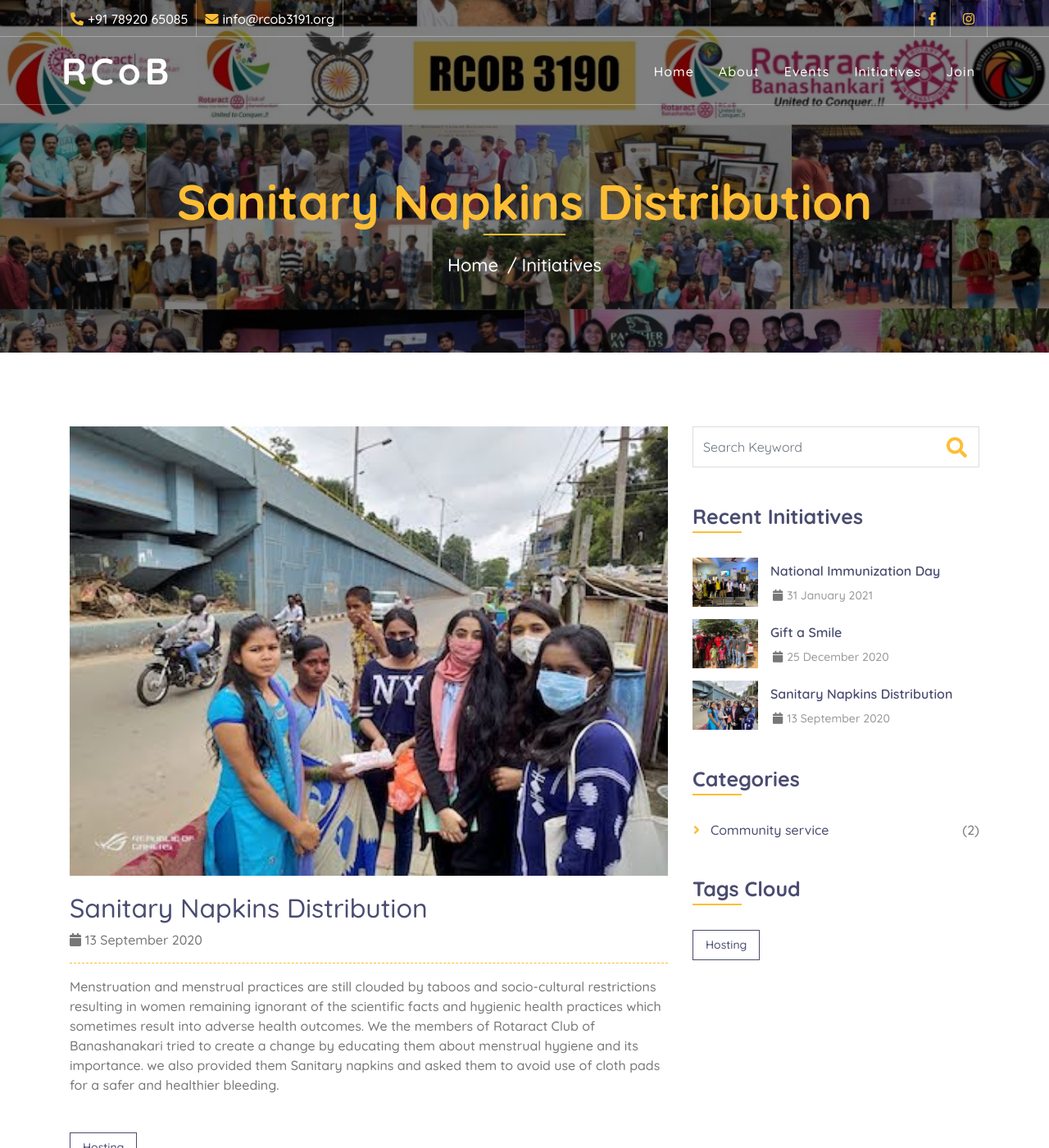
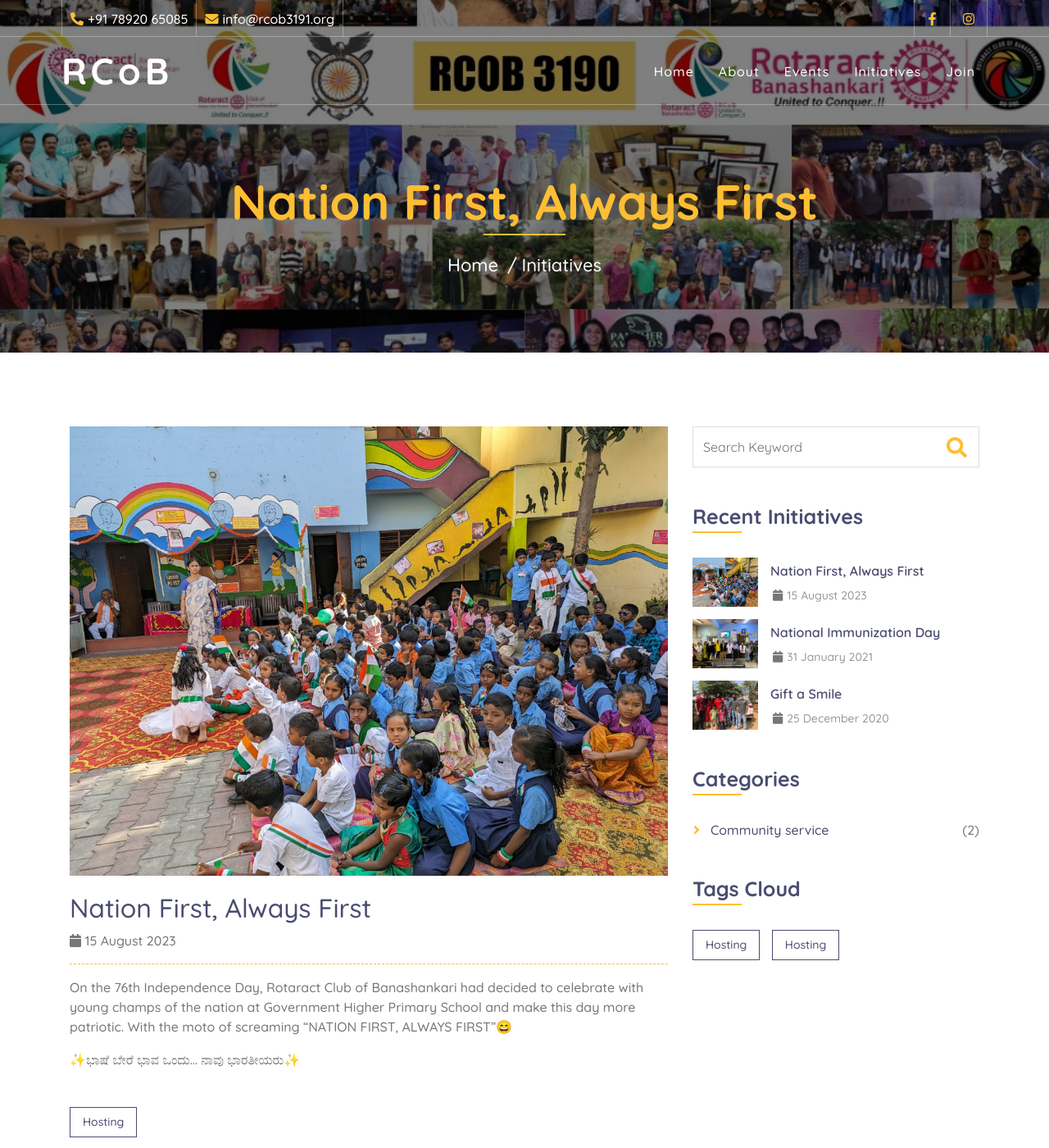
Before and after one commit to 3190rcob/rcob3190, a Jekyll site: the page built from _posts/2020-09-13-sanitary-napkins-distribution.md, in a window 1280 px wide and 1400 px high. Shown: the whole window at 82% size. Built offline with Jekyll 4.4.1, drawn with Linux system fonts in a browser that asks for light colours; nearby versions of some CDN libraries; some of the changed text lies outside the part shown.

Commit message:
Update Initiatiaves “2020-09-13-sanitary-napkins-distribution”

```diff
--- a/_posts/2020-09-13-sanitary-napkins-distribution.md
+++ b/_posts/2020-09-13-sanitary-napkins-distribution.md
@@ -1,13 +1,16 @@
 ---
 layout: post
-title: Sanitary Napkins Distribution
-date: 2020-09-13
-image: /img/uploads/2020-sanitarynapkins.jpeg
+title: Nation First, Always First
+date: 2023-08-15
+image: /img/uploads/whatsapp-image-2023-11-29-at-12.46.06.jpeg
 author: rcob
 categories:
   - Community-Service
 tags:
-  - hosting
-description: Educating about Menstrual Hygiene for Unprivileged Women staying in slum and distribution of Sanitary Napkins
+  - Hosting
+description: Independence Day Celebration
 ---
-Menstruation and menstrual practices are still clouded by taboos and socio-cultural restrictions resulting in women remaining ignorant of the scientific facts and hygienic health practices which sometimes result into adverse health outcomes. We the members of Rotaract Club of Banashanakari  tried to create a change by educating them about menstrual hygiene and its importance. we also provided them Sanitary napkins and asked them to avoid use of cloth pads for a safer and healthier bleeding.
+On the 76th Independence Day, Rotaract Club of Banashankari had decided to celebrate with young champs of the nation at Government Higher Primary School and make this day more patriotic.
+With the moto of screaming "NATION FIRST, ALWAYS FIRST"😄
+
+✨ಭಾಷೆ ಬೇರೆ ಭಾವ ಒಂದು... ನಾವು ಭಾರತೀಯರು✨
```
Also changed, not shown: img/uploads/whatsapp-image-2023-11-29-at-12.46.06.jpeg (added).
